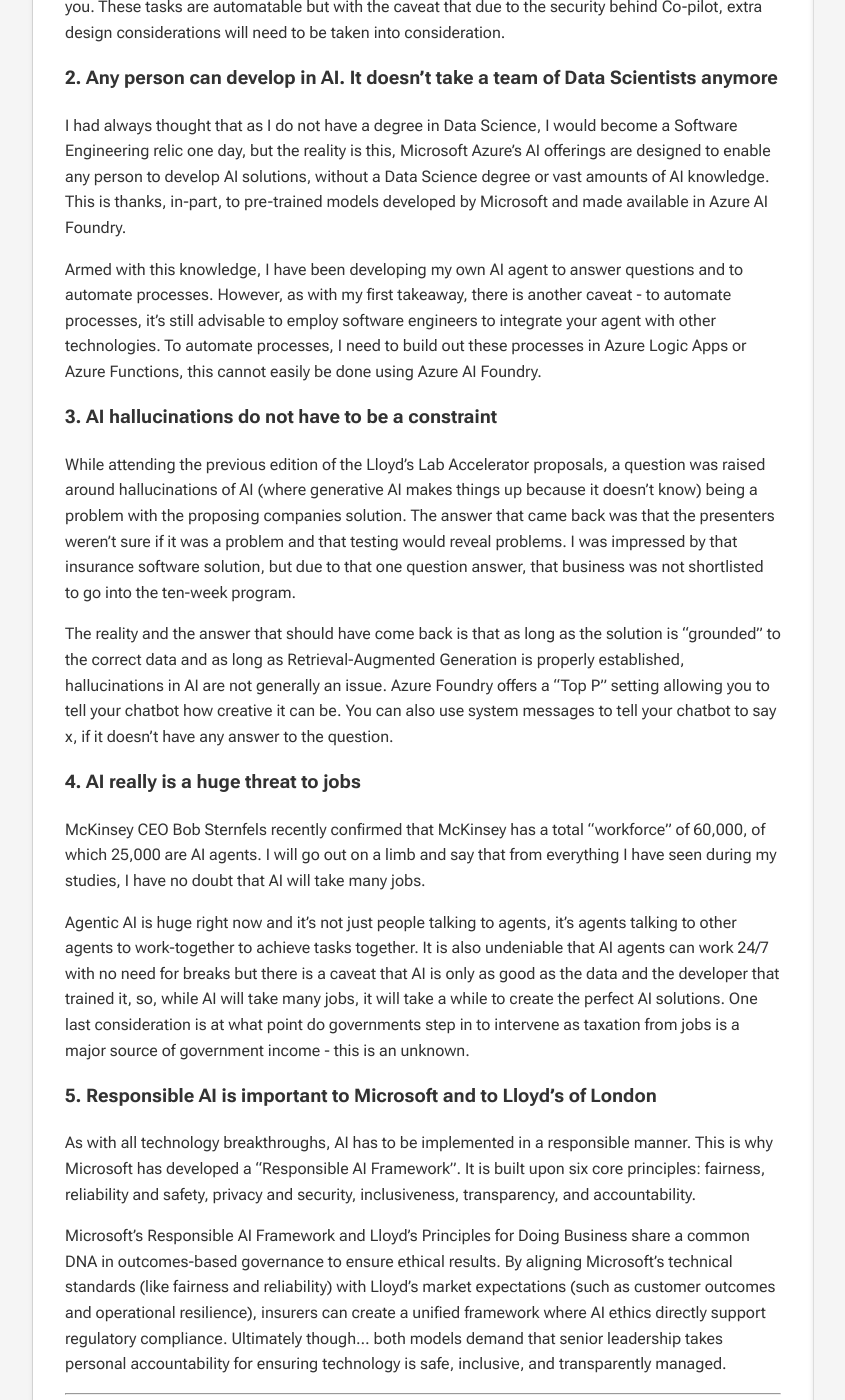
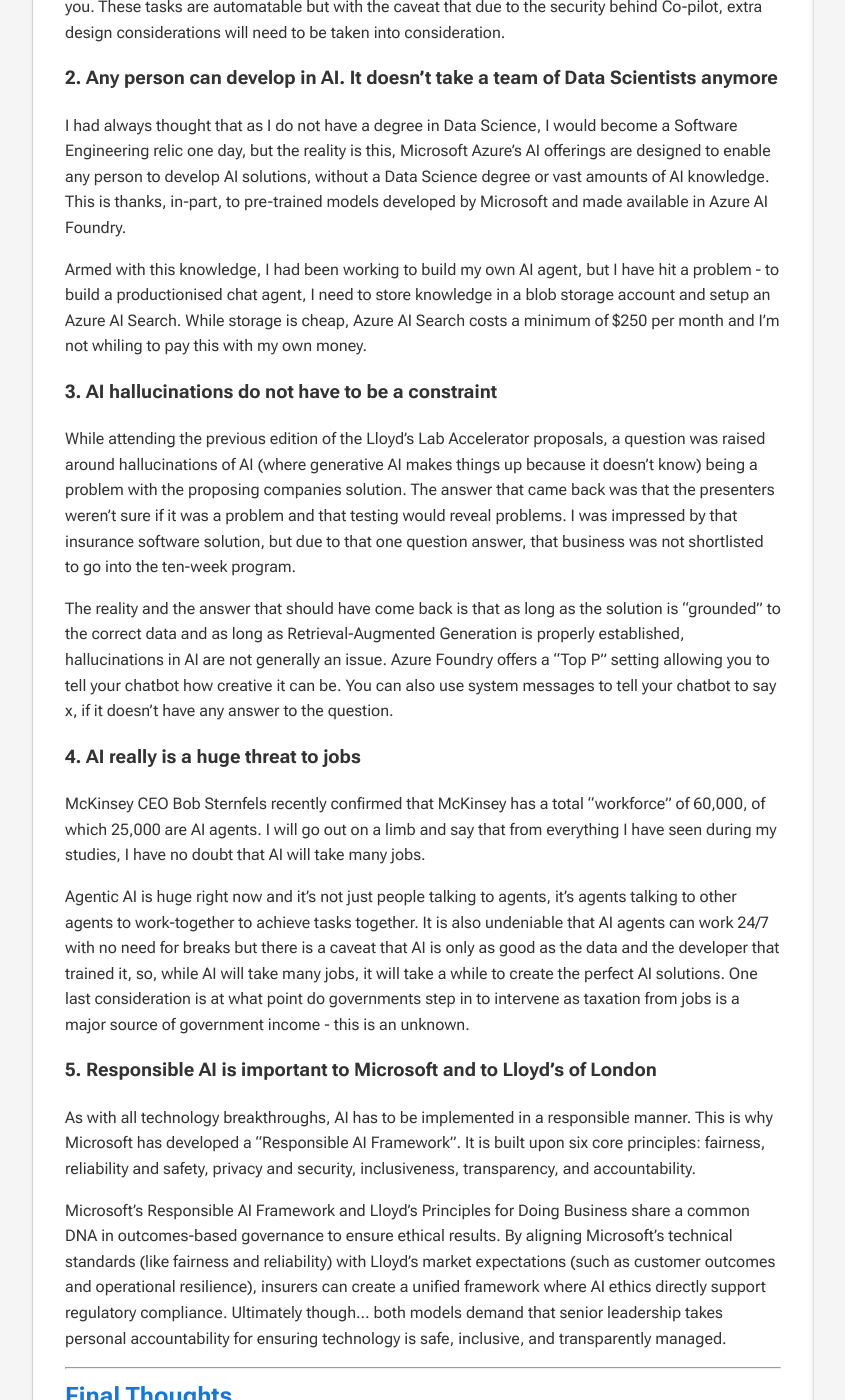
Before and after one commit to dazstaffs/blog, a Jekyll site: the page built from _posts/2026-02-20-AI900.md, in a window 1280 px wide and 1400 px high, scrolled down 1012 px. Shown: the whole window, without its empty margins (217-1062 px from the left). Built offline with Jekyll 4.4.1, drawn with Linux system fonts in a browser that asks for light colours; some of the changed text lies outside the part shown.

Commit message:
Made some updates to AI-900 document to say that I'm not building an AI agent now.

```diff
--- a/_posts/2026-02-20-AI900.md
+++ b/_posts/2026-02-20-AI900.md
@@ -35,7 +35,7 @@ This means that any system with a REST API, which is most systems, can be integr
 
 I had always thought that as I do not have a degree in Data Science, I would become a Software Engineering relic one day, but the reality is this, Microsoft Azure's AI offerings are designed to enable any person to develop AI solutions, without a Data Science degree or vast amounts of AI knowledge. This is thanks, in-part, to pre-trained models developed by Microsoft and made available in Azure AI Foundry.
 
-Armed with this knowledge, I have been developing my own AI agent to answer questions and to automate processes. However, as with my first takeaway, there is another caveat - to automate processes, it's still advisable to employ software engineers to integrate your agent with other technologies. To automate processes, I need to build out these processes in Azure Logic Apps or Azure Functions, this cannot easily be done using Azure AI Foundry.
+Armed with this knowledge, I had been working to build my own AI agent, but I have hit a problem - to build a productionised chat agent, I need to store knowledge in a blob storage account and setup an Azure AI Search. While storage is cheap, Azure AI Search costs a minimum of $250 per month and I'm not whiling to pay this with my own money.
 
 ### 3. **AI hallucinations do not have to be a constraint**
 
@@ -61,6 +61,6 @@ Microsoft’s Responsible AI Framework and Lloyd’s Principles for Doing Busine
 
 So, there you have it! My top 5 key takeaways from studying and passing the AI-900 Azure AI Fundamentals exam. I hope you took something away from this post, because I have certainly enjoyed writing it. AI brings exciting times to the insurance sector, but it also brings new challenges.
 
-If you enjoyed this post, please check-out some of my other articles. I am also hoping to pass AZ-204, Microsoft Azure's Associate Developer exam in the next 3 months and thus have already made some remarkable discoveries about how to implement Azure to reduce operating costs, improve security and deliver phenomenal business transformation; I have no doubt that such an article, if produced, will be a good read...
+If you enjoyed this post, please check-out some of my other articles. I am also hoping to pass AZ-204, Microsoft Azure's Associate Developer exam in the next 3 months and thus have already made some remarkable discoveries about how to implement Azure to reduce operating costs, improve security and deliver phenomenal business transformation, so stay tuned for those learnings.
 
 Until next time. Ciao.
```
